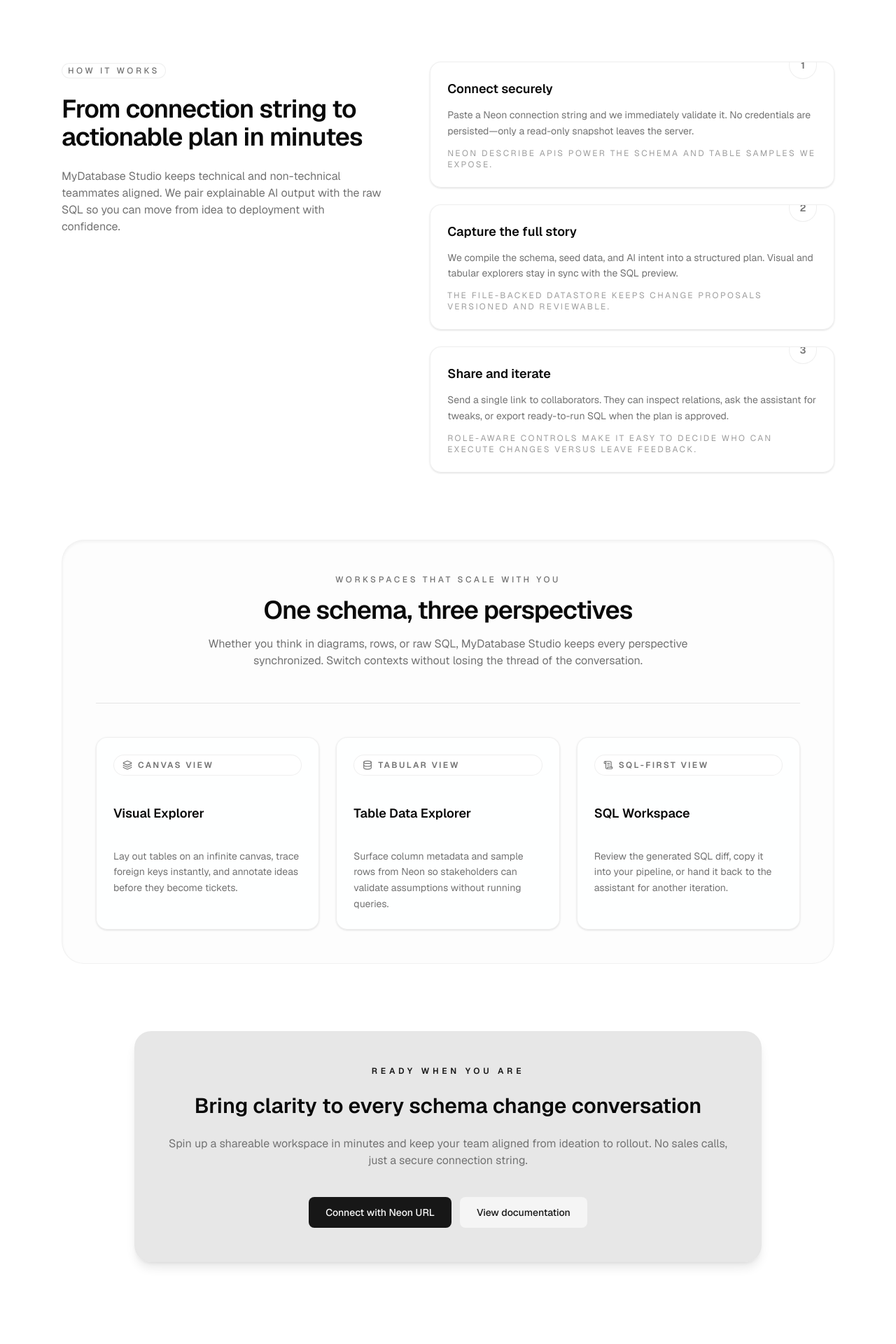
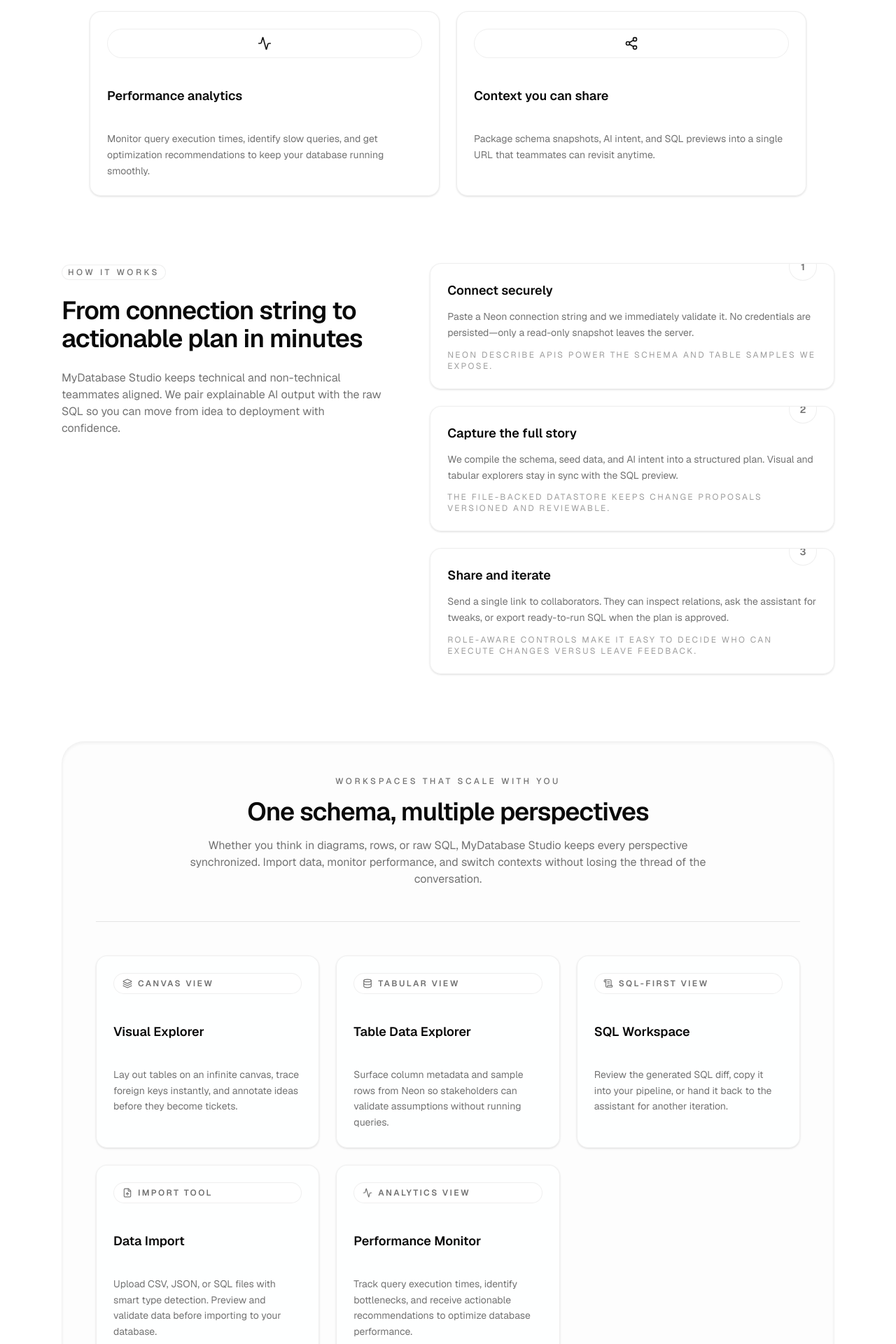
Before and after one commit to rayenfassatoui/NeonSchemaPilot, a Next.js app: page / in a window 1280 px wide. Shown: the part 1540-3460 px from the top of the page at 70% size. Built offline with nearby package versions, Linux system fonts and the light colour scheme; no server answers.

Commit message:
feat: enhance home feature grid and workspace highlights with data import and performance monitoring features

```diff
--- a/app/_components/home-feature-grid.tsx
+++ b/app/_components/home-feature-grid.tsx
@@ -1,4 +1,4 @@
-import { GitBranch, Share2, Sparkles, Table } from "lucide-react";
+import { Activity, FileUp, GitBranch, Share2, Sparkles, Table } from "lucide-react";
 
 import { Card } from "@/components/ui/card";
 
@@ -20,6 +20,18 @@
     description:
       "Inspect column metadata alongside sample rows so analysts, engineers, and PMs can answer their own questions quickly.",
     icon: Table,
+  },
+  {
+    title: "Import data seamlessly",
+    description:
+      "Upload CSV, JSON, or SQL files with automatic type inference and validation. Preview changes before committing to your database.",
+    icon: FileUp,
+  },
+  {
+    title: "Performance analytics",
+    description:
+      "Monitor query execution times, identify slow queries, and get optimization recommendations to keep your database running smoothly.",
+    icon: Activity,
   },
   {
     title: "Context you can share",
--- a/app/_components/home-workspace-highlights.tsx
+++ b/app/_components/home-workspace-highlights.tsx
@@ -1,4 +1,4 @@
-import { Database, Layers, ScrollText } from "lucide-react";
+import { Activity, Database, FileUp, Layers, ScrollText } from "lucide-react";
 import type { ComponentType, SVGProps } from "react";
 
 import { Card } from "@/components/ui/card";
@@ -33,6 +33,20 @@
     meta: "SQL-first view",
     icon: ScrollText,
   },
+  {
+    title: "Data Import",
+    description:
+      "Upload CSV, JSON, or SQL files with smart type detection. Preview and validate data before importing to your database.",
+    meta: "Import tool",
+    icon: FileUp,
+  },
+  {
+    title: "Performance Monitor",
+    description:
+      "Track query execution times, identify bottlenecks, and receive actionable recommendations to optimize database performance.",
+    meta: "Analytics view",
+    icon: Activity,
+  },
 ];
 
 export function HomeWorkspaceHighlights() {
@@ -40,13 +54,13 @@
     <section className="rounded-[2rem] border border-border/50 bg-muted/20 p-12 shadow-inner shadow-primary/5 backdrop-blur-sm" id="workspace">
       <div className="flex flex-col gap-4 text-center">
         <span className="text-xs font-medium uppercase tracking-[0.3em] text-muted-foreground">Workspaces that scale with you</span>
-        <h2 className="text-balance text-3xl font-semibold tracking-tight sm:text-4xl">One schema, three perspectives</h2>
+        <h2 className="text-balance text-3xl font-semibold tracking-tight sm:text-4xl">One schema, multiple perspectives</h2>
         <p className="mx-auto max-w-3xl text-base text-muted-foreground">
-          Whether you think in diagrams, rows, or raw SQL, MyDatabase Studio keeps every perspective synchronized. Switch contexts without losing the thread of the conversation.
+          Whether you think in diagrams, rows, or raw SQL, MyDatabase Studio keeps every perspective synchronized. Import data, monitor performance, and switch contexts without losing the thread of the conversation.
         </p>
       </div>
       <Separator className="my-12 border-border/40" />
-      <div className="grid gap-6 lg:grid-cols-3">
+      <div className="grid gap-6 md:grid-cols-2 lg:grid-cols-3">
         {highlights.map((highlight) => {
           const Icon = highlight.icon;
           return (
```
